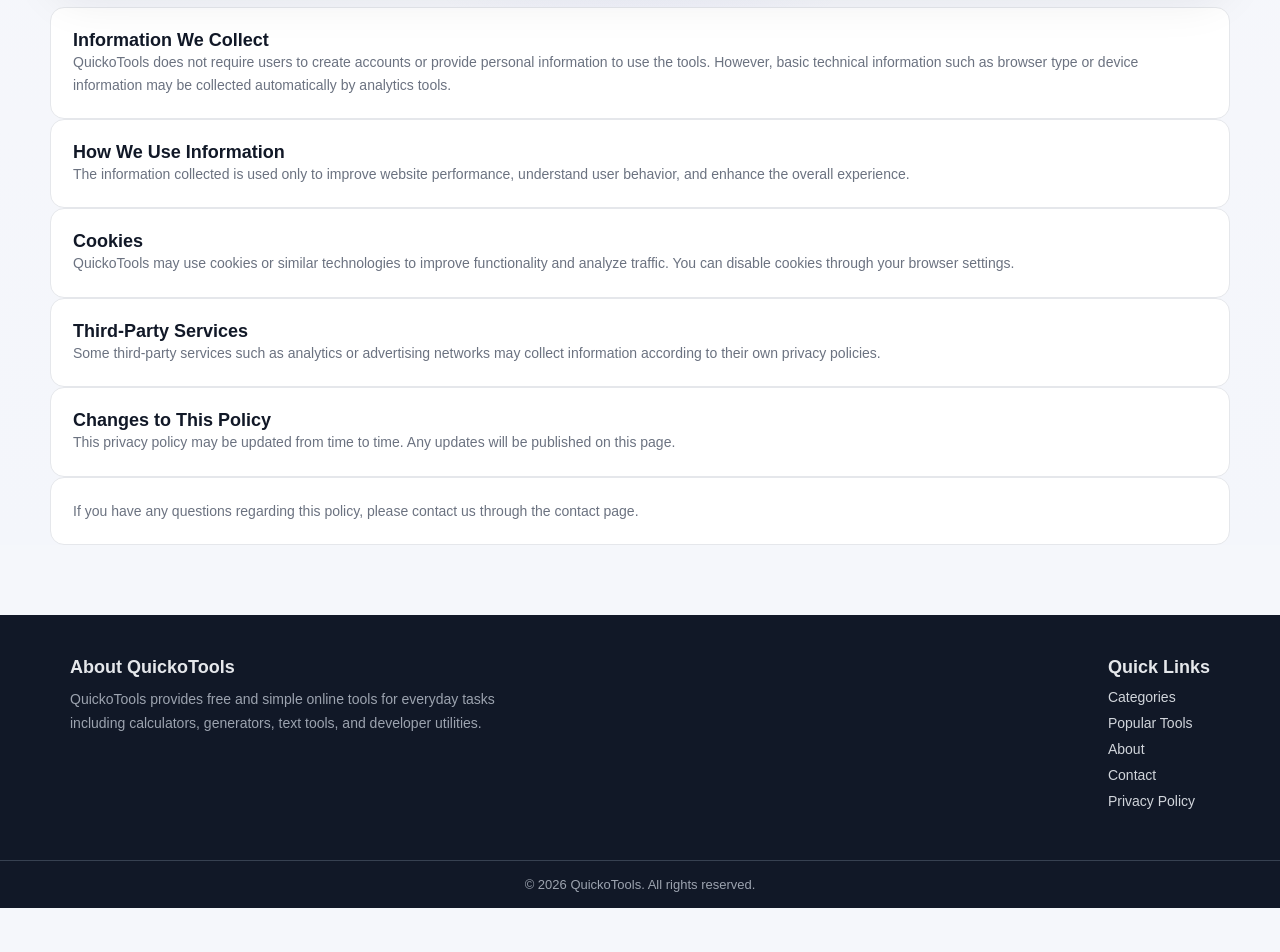
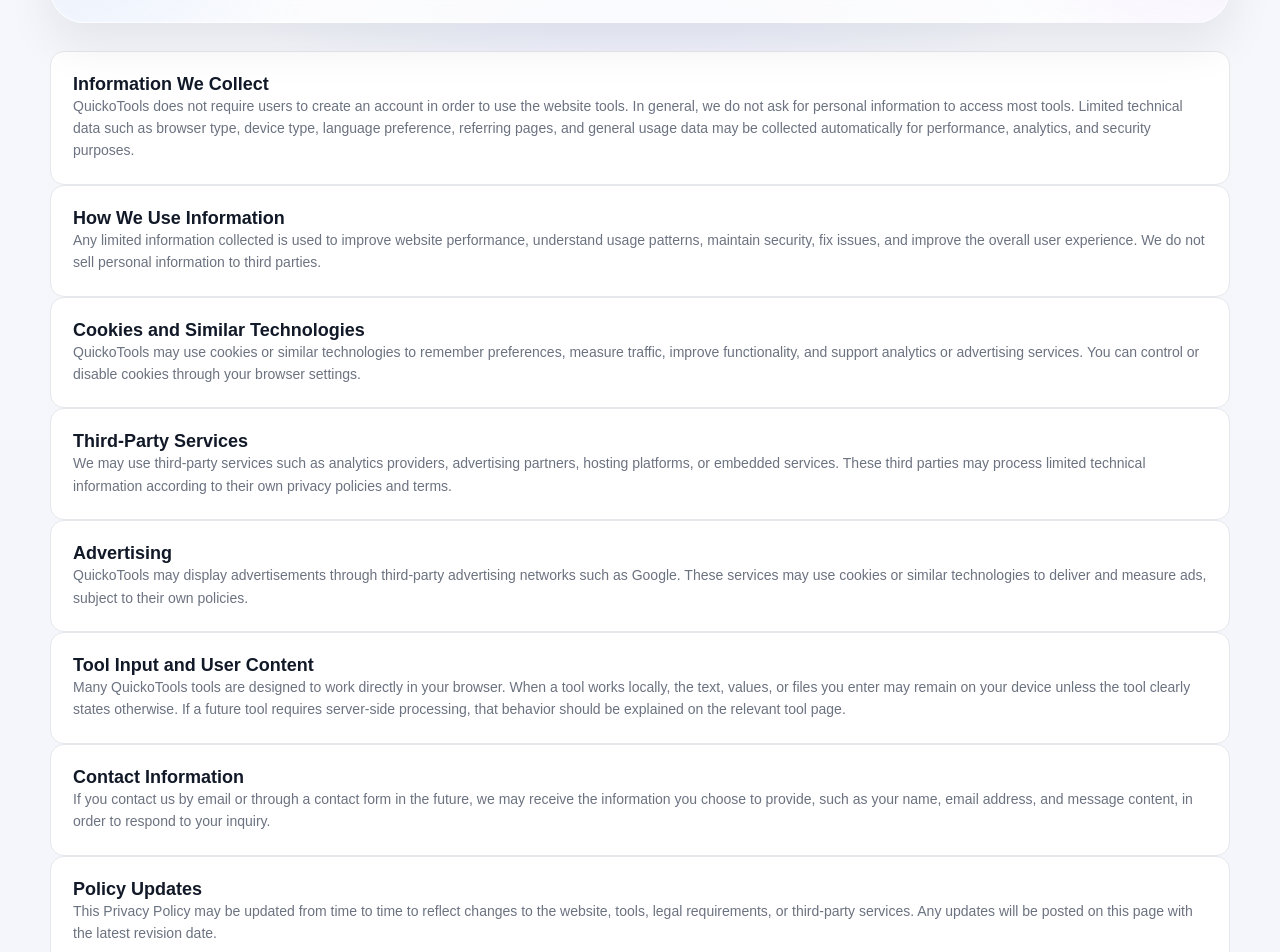
Before and after one commit to mousamohamad370-wq/QuickoTools, a React (Vite) app: page /privacy-policy in a window 1280 px wide. Shown: the part 383-1335 px from the top of the page. Before the commit the page ends 1291 px from the top, so only its background shows below. Built offline with nearby package versions, Linux system fonts and the light colour scheme.

Commit message:
improve privacy policy page for production readiness

```diff
--- a/src/pages/PrivacyPolicy.jsx
+++ b/src/pages/PrivacyPolicy.jsx
@@ -7,53 +7,95 @@
       ? 'سياسة الخصوصية - QuickoTools'
       : 'Privacy Policy - QuickoTools',
     language === 'ar'
-    ? 'اقرأ سياسة الخصوصية الخاصة بموقع QuickoTools وكيفية التعامل مع المعلومات الأساسية.'
-    : 'Read the QuickoTools privacy policy and learn how basic information is handled on the website.'
+      ? 'اقرأ سياسة الخصوصية الخاصة بـ QuickoTools وتعرّف على كيفية التعامل مع المعلومات وملفات تعريف الارتباط وخدمات الطرف الثالث.'
+      : 'Read the QuickoTools privacy policy to learn how information, cookies, and third-party services may be handled on the website.'
   );
+
   const content = {
     en: {
       title: 'Privacy Policy',
       intro:
-        'Your privacy is important to us. This privacy policy explains how QuickoTools collects, uses, and protects information when you use our website.',
+        'Your privacy matters to us. This Privacy Policy explains how QuickoTools may collect, use, and protect limited information when you use the website.',
+      lastUpdatedLabel: 'Last updated',
+      lastUpdatedValue: 'March 12, 2026',
+
       section1Title: 'Information We Collect',
       section1Text:
-        'QuickoTools does not require users to create accounts or provide personal information to use the tools. However, basic technical information such as browser type or device information may be collected automatically by analytics tools.',
+        'QuickoTools does not require users to create an account in order to use the website tools. In general, we do not ask for personal information to access most tools. Limited technical data such as browser type, device type, language preference, referring pages, and general usage data may be collected automatically for performance, analytics, and security purposes.',
+
       section2Title: 'How We Use Information',
       section2Text:
-        'The information collected is used only to improve website performance, understand user behavior, and enhance the overall experience.',
-      section3Title: 'Cookies',
+        'Any limited information collected is used to improve website performance, understand usage patterns, maintain security, fix issues, and improve the overall user experience. We do not sell personal information to third parties.',
+
+      section3Title: 'Cookies and Similar Technologies',
       section3Text:
-        'QuickoTools may use cookies or similar technologies to improve functionality and analyze traffic. You can disable cookies through your browser settings.',
+        'QuickoTools may use cookies or similar technologies to remember preferences, measure traffic, improve functionality, and support analytics or advertising services. You can control or disable cookies through your browser settings.',
+
       section4Title: 'Third-Party Services',
       section4Text:
-        'Some third-party services such as analytics or advertising networks may collect information according to their own privacy policies.',
-      section5Title: 'Changes to This Policy',
+        'We may use third-party services such as analytics providers, advertising partners, hosting platforms, or embedded services. These third parties may process limited technical information according to their own privacy policies and terms.',
+
+      section5Title: 'Advertising',
       section5Text:
-        'This privacy policy may be updated from time to time. Any updates will be published on this page.',
+        'QuickoTools may display advertisements through third-party advertising networks such as Google. These services may use cookies or similar technologies to deliver and measure ads, subject to their own policies.',
+
+      section6Title: 'Tool Input and User Content',
+      section6Text:
+        'Many QuickoTools tools are designed to work directly in your browser. When a tool works locally, the text, values, or files you enter may remain on your device unless the tool clearly states otherwise. If a future tool requires server-side processing, that behavior should be explained on the relevant tool page.',
+
+      section7Title: 'Contact Information',
+      section7Text:
+        'If you contact us by email or through a contact form in the future, we may receive the information you choose to provide, such as your name, email address, and message content, in order to respond to your inquiry.',
+
+      section8Title: 'Policy Updates',
+      section8Text:
+        'This Privacy Policy may be updated from time to time to reflect changes to the website, tools, legal requirements, or third-party services. Any updates will be posted on this page with the latest revision date.',
+
       closing:
-        'If you have any questions regarding this policy, please contact us through the contact page.'
+        'If you have any privacy-related questions, please contact us through the contact page or the official contact email listed on the website.'
     },
+
     ar: {
       title: 'سياسة الخصوصية',
       intro:
-        'خصوصيتك مهمة بالنسبة لنا. تشرح سياسة الخصوصية هذه كيفية جمع QuickoTools للمعلومات واستخدامها وحمايتها عند استخدامك للموقع.',
+        'خصوصيتك مهمة بالنسبة لنا. توضح سياسة الخصوصية هذه كيف يمكن لـ QuickoTools جمع واستخدام وحماية قدر محدود من المعلومات عند استخدامك للموقع.',
+      lastUpdatedLabel: 'آخر تحديث',
+      lastUpdatedValue: '12 مارس 2026',
+
       section1Title: 'المعلومات التي نجمعها',
       section1Text:
-        'لا يطلب QuickoTools من المستخدمين إنشاء حسابات أو إدخال معلومات شخصية لاستخدام الأدوات. ومع ذلك قد يتم جمع بعض المعلومات التقنية تلقائيًا مثل نوع المتصفح أو معلومات الجهاز عبر أدوات التحليل.',
+        'لا يطلب QuickoTools من المستخدمين إنشاء حساب لاستخدام أدوات الموقع. وبشكل عام نحن لا نطلب معلومات شخصية لاستخدام معظم الأدوات. قد يتم جمع بعض البيانات التقنية المحدودة تلقائيًا مثل نوع المتصفح ونوع الجهاز وتفضيل اللغة والصفحات المحيلة وبيانات الاستخدام العامة لأغراض الأداء والتحليلات والأمان.',
+
       section2Title: 'كيف نستخدم المعلومات',
       section2Text:
-        'تُستخدم المعلومات المجمعة فقط لتحسين أداء الموقع وفهم سلوك المستخدمين وتحسين تجربة الاستخدام.',
-      section3Title: 'ملفات تعريف الارتباط (Cookies)',
+        'تُستخدم أي معلومات محدودة يتم جمعها لتحسين أداء الموقع وفهم أنماط الاستخدام والحفاظ على الأمان وإصلاح المشاكل وتحسين تجربة المستخدم بشكل عام. نحن لا نبيع المعلومات الشخصية إلى أطراف ثالثة.',
+
+      section3Title: 'ملفات تعريف الارتباط والتقنيات المشابهة',
       section3Text:
-        'قد يستخدم QuickoTools ملفات تعريف الارتباط أو تقنيات مشابهة لتحسين وظائف الموقع وتحليل الزيارات. يمكنك تعطيل ملفات تعريف الارتباط من إعدادات المتصفح.',
+        'قد يستخدم QuickoTools ملفات تعريف الارتباط أو تقنيات مشابهة لتذكر التفضيلات وقياس الزيارات وتحسين الوظائف ودعم خدمات التحليل أو الإعلانات. يمكنك التحكم في ملفات تعريف الارتباط أو تعطيلها من خلال إعدادات المتصفح.',
+
       section4Title: 'خدمات الطرف الثالث',
       section4Text:
-        'قد تقوم بعض خدمات الطرف الثالث مثل أدوات التحليل أو شبكات الإعلانات بجمع معلومات وفقًا لسياسات الخصوصية الخاصة بها.',
-      section5Title: 'تحديثات السياسة',
+        'قد نستخدم خدمات طرف ثالث مثل مزودي التحليلات أو شركاء الإعلانات أو منصات الاستضافة أو الخدمات المدمجة. وقد تعالج هذه الجهات بعض المعلومات التقنية المحدودة وفقًا لسياسات الخصوصية والشروط الخاصة بها.',
+
+      section5Title: 'الإعلانات',
       section5Text:
-        'قد يتم تحديث سياسة الخصوصية هذه من وقت لآخر. سيتم نشر أي تحديثات على هذه الصفحة.',
+        'قد يعرض QuickoTools إعلانات من خلال شبكات إعلانية خارجية مثل Google. وقد تستخدم هذه الخدمات ملفات تعريف الارتباط أو تقنيات مشابهة لعرض الإعلانات وقياسها، وذلك وفقًا لسياساتها الخاصة.',
+
+      section6Title: 'مدخلات الأدوات ومحتوى المستخدم',
+      section6Text:
+        'تم تصميم العديد من أدوات QuickoTools لتعمل مباشرة داخل المتصفح. وعندما تعمل الأداة محليًا، فقد تبقى النصوص أو القيم أو الملفات التي تدخلها على جهازك ما لم يتم توضيح خلاف ذلك بشكل صريح. وإذا احتاجت أداة مستقبلية إلى معالجة عبر الخادم، فيجب توضيح ذلك في صفحة الأداة نفسها.',
+
+      section7Title: 'معلومات التواصل',
+      section7Text:
+        'إذا تواصلت معنا عبر البريد الإلكتروني أو من خلال نموذج تواصل مستقبلًا، فقد نستلم المعلومات التي تختار تقديمها مثل الاسم والبريد الإلكتروني ومحتوى الرسالة بهدف الرد على استفسارك.',
+
+      section8Title: 'تحديثات السياسة',
+      section8Text:
+        'قد يتم تحديث سياسة الخصوصية هذه من وقت لآخر لتعكس التغييرات في الموقع أو الأدوات أو المتطلبات القانونية أو خدمات الطرف الثالث. وسيتم نشر أي تحديثات على هذه الصفحة مع تاريخ آخر مراجعة.',
+
       closing:
-        'إذا كان لديك أي أسئلة بخصوص هذه السياسة يمكنك التواصل معنا عبر صفحة الاتصال.'
+        'إذا كان لديك أي سؤال متعلق بالخصوصية، يمكنك التواصل معنا عبر صفحة الاتصال أو البريد الرسمي المعروض على الموقع.'
     }
   };
 
@@ -67,42 +109,58 @@
             <span className="hero-badge">QuickoTools</span>
             <h1 className="hero-title page-hero-title">{t.title}</h1>
             <p className="hero-text">{t.intro}</p>
+            <p className="hero-text" style={{ marginTop: '12px' }}>
+              <strong>{t.lastUpdatedLabel}:</strong> {t.lastUpdatedValue}
+            </p>
           </div>
         </div>
       </section>
 
       <section className="tools-section">
         <div className="tools-container">
-
           <div className="tool-card">
-            <h3 className="tool-card-title">{t.section1Title}</h3>
+            <h2 className="tool-card-title">{t.section1Title}</h2>
             <p className="tool-card-description">{t.section1Text}</p>
           </div>
 
           <div className="tool-card">
-            <h3 className="tool-card-title">{t.section2Title}</h3>
+            <h2 className="tool-card-title">{t.section2Title}</h2>
             <p className="tool-card-description">{t.section2Text}</p>
           </div>
 
           <div className="tool-card">
-            <h3 className="tool-card-title">{t.section3Title}</h3>
+            <h2 className="tool-card-title">{t.section3Title}</h2>
             <p className="tool-card-description">{t.section3Text}</p>
           </div>
 
           <div className="tool-card">
-            <h3 className="tool-card-title">{t.section4Title}</h3>
+            <h2 className="tool-card-title">{t.section4Title}</h2>
             <p className="tool-card-description">{t.section4Text}</p>
           </div>
 
           <div className="tool-card">
-            <h3 className="tool-card-title">{t.section5Title}</h3>
+            <h2 className="tool-card-title">{t.section5Title}</h2>
             <p className="tool-card-description">{t.section5Text}</p>
+          </div>
+
+          <div className="tool-card">
+            <h2 className="tool-card-title">{t.section6Title}</h2>
+            <p className="tool-card-description">{t.section6Text}</p>
+          </div>
+
+          <div className="tool-card">
+            <h2 className="tool-card-title">{t.section7Title}</h2>
+            <p className="tool-card-description">{t.section7Text}</p>
+          </div>
+
+          <div className="tool-card">
+            <h2 className="tool-card-title">{t.section8Title}</h2>
+            <p className="tool-card-description">{t.section8Text}</p>
           </div>
 
           <div className="tool-card">
             <p className="tool-card-description">{t.closing}</p>
           </div>
-
         </div>
       </section>
     </main>
```
Also changed, not shown: src/pages/CategoryPage.jsx (+18 -19 lines). Lines whose indentation alone changed are shown as unchanged.
